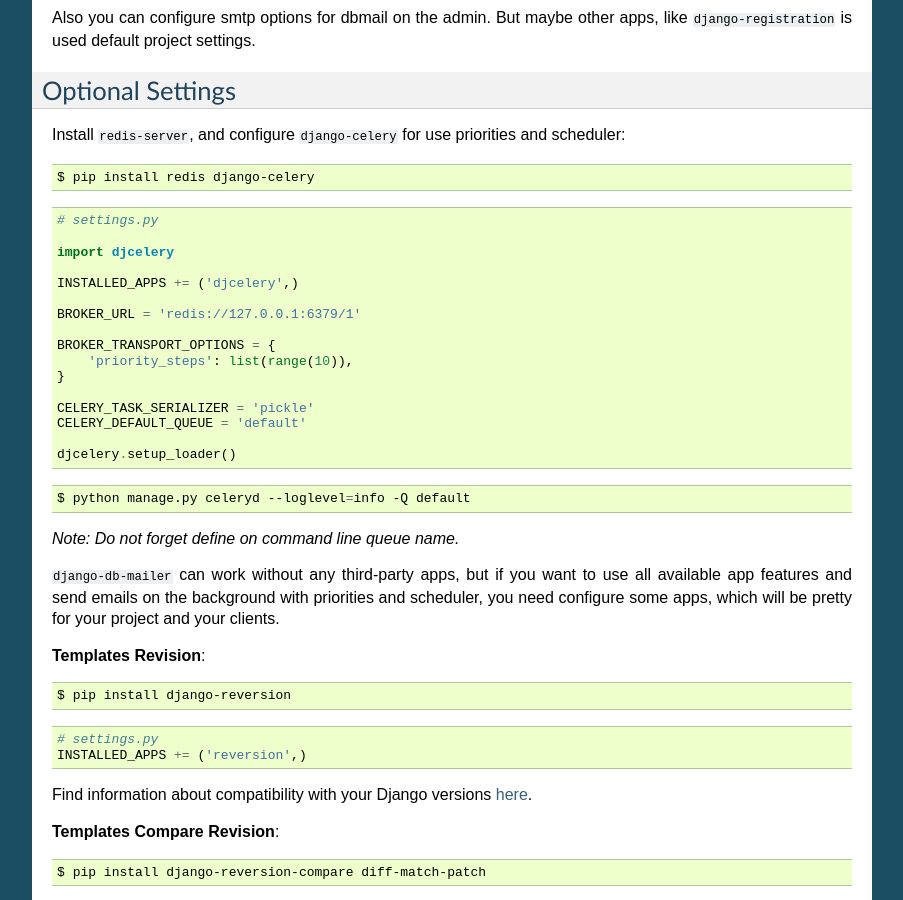
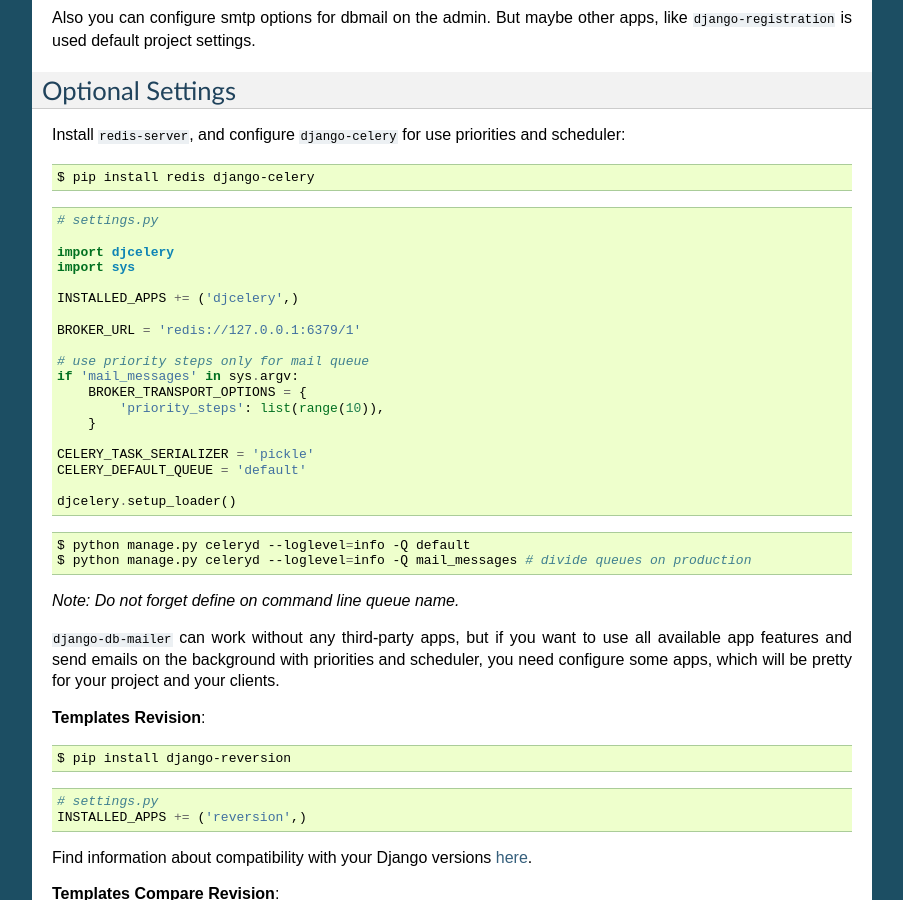
Before and after one commit to LPgenerator/django-db-mailer, a Sphinx documentation site: the page built from docs/settings.rst, in a window 1280 px wide and 900 px high, scrolled down 756 px. Shown: the whole window, without its empty margins (198-1101 px from the left). Built offline with Sphinx 7.4.7, drawn with Linux system fonts in a browser that asks for light colours.

Commit message:
celery usage example was update

```diff
--- a/docs/settings.rst
+++ b/docs/settings.rst
@@ -66,14 +66,17 @@ Install ``redis-server``, and configure ``django-celery`` for use priorities and
     # settings.py
 
     import djcelery
+    import sys
 
     INSTALLED_APPS += ('djcelery',)
 
     BROKER_URL = 'redis://127.0.0.1:6379/1'
 
-    BROKER_TRANSPORT_OPTIONS = {
-        'priority_steps': list(range(10)),
-    }
+    # use priority steps only for mail queue
+    if 'mail_messages' in sys.argv:
+        BROKER_TRANSPORT_OPTIONS = {
+            'priority_steps': list(range(10)),
+        }
 
     CELERY_TASK_SERIALIZER = 'pickle'
     CELERY_DEFAULT_QUEUE = 'default'
@@ -83,6 +86,7 @@ Install ``redis-server``, and configure ``django-celery`` for use priorities and
 .. code-block:: bash
 
     $ python manage.py celeryd --loglevel=info -Q default
+    $ python manage.py celeryd --loglevel=info -Q mail_messages # divide queues on production
 
 
 *Note: Do not forget define on command line queue name.*
```
